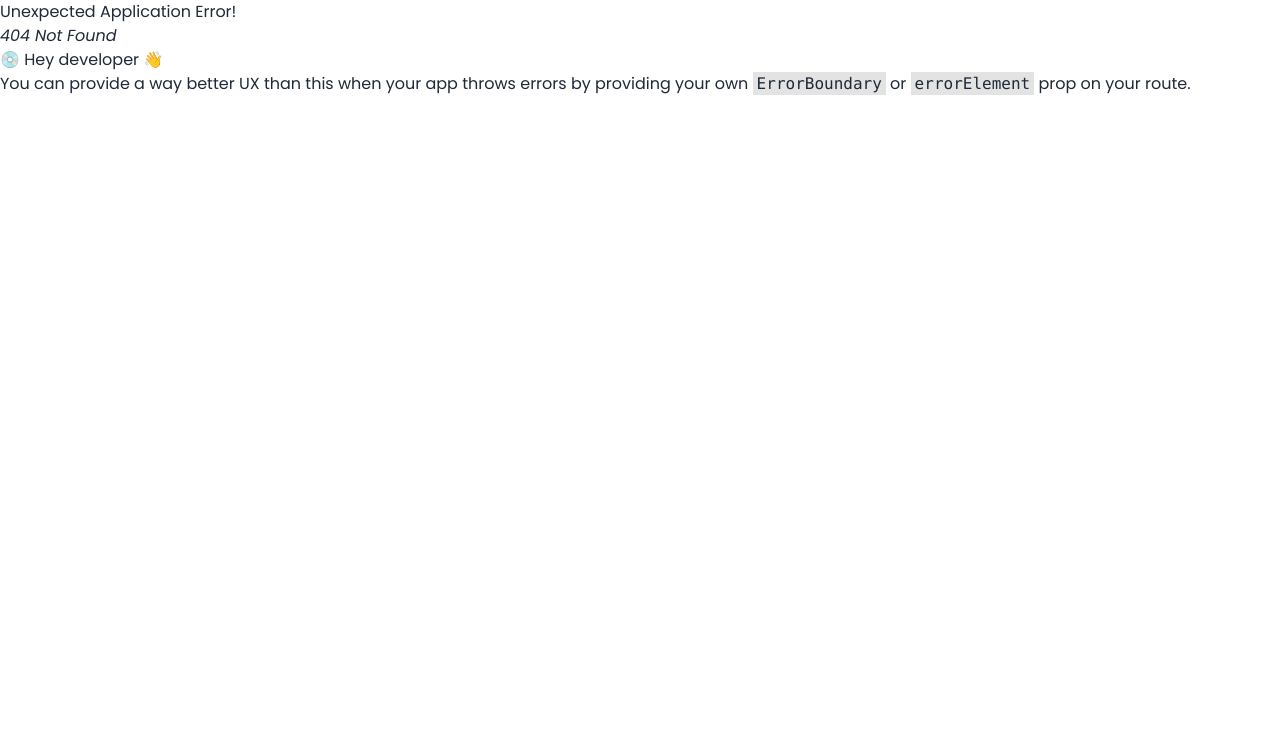
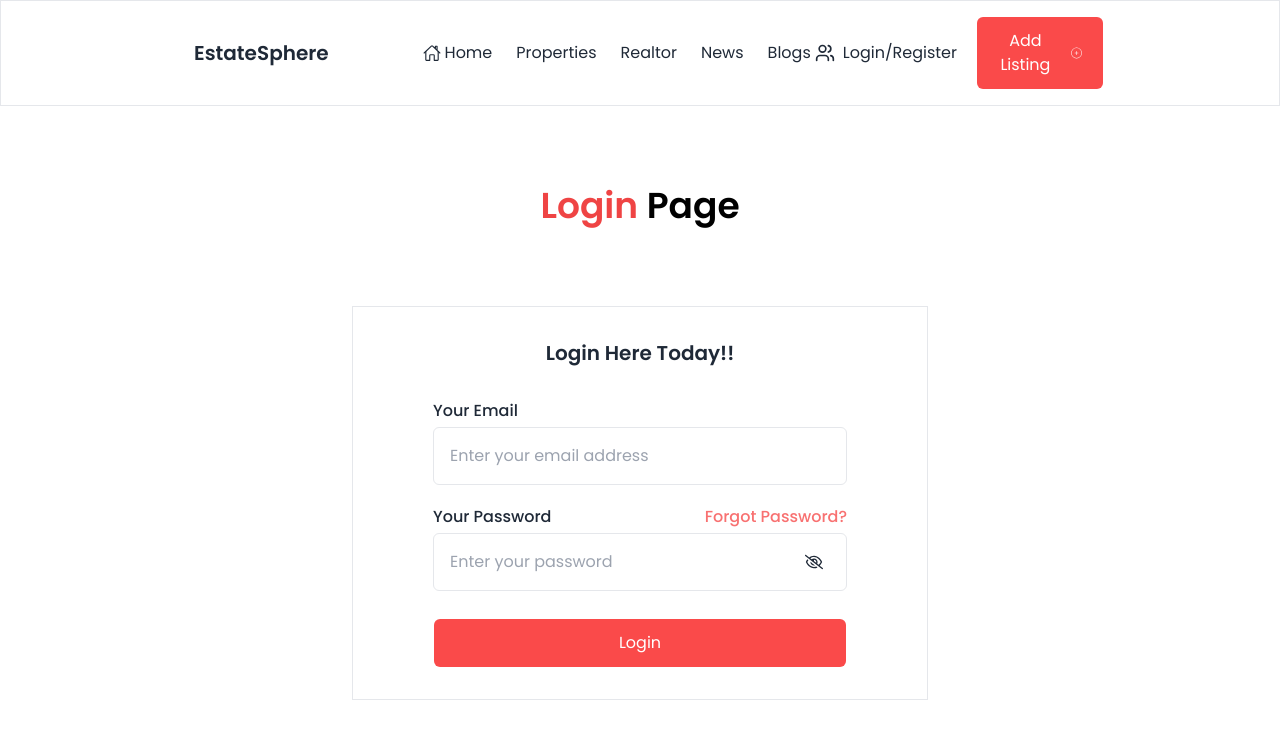
Before and after one commit to Jamil-Aktar-Ifat/estate-sphere, a React (Vite) app: page /login in a window 1280 px wide. Before the commit this address had no page. Shown: the top 738 px of the page. Built offline with nearby package versions, Linux system fonts and the light colour scheme.

Commit message:
login page created and show password funtionality added

```diff
--- a/package.json
+++ b/package.json
@@ -10,12 +10,15 @@
     "preview": "vite preview"
   },
   "dependencies": {
+    "animate.css": "^4.1.1",
     "localforage": "^1.10.0",
     "match-sorter": "^6.3.4",
     "react": "^18.3.1",
     "react-dom": "^18.3.1",
+    "react-icons": "^5.3.0",
     "react-router-dom": "^6.26.1",
-    "sort-by": "^0.0.2"
+    "sort-by": "^0.0.2",
+    "swiper": "^11.1.11"
   },
   "devDependencies": {
     "@eslint/js": "^9.9.0",
--- a/src/Layout/Root.jsx
+++ b/src/Layout/Root.jsx
@@ -3,7 +3,7 @@ import Navabar from "../components/Navabar";
 
 const Root = () => {
   return (
-    <div className="w-full">
+    <div className="mx-auto">
       <div className="">
         <Navabar></Navabar>
       </div>
--- a/src/Pages/Home/Home.jsx
+++ b/src/Pages/Home/Home.jsx
@@ -1,12 +1,12 @@
 import React from "react";
-import Navabar from "../../components/Navabar";
-import SearchBar from "../../components/SearchBar";
+import Banner from "../../components/Banner";
 
 const Home = () => {
   return (
-    <div className="">
-      <SearchBar></SearchBar>
-      <h2 className="text-center">This is Home!</h2>
+    <div className=" ">
+      <div>
+        <Banner></Banner>
+      </div>
     </div>
   );
 };
--- /dev/null
+++ b/src/Pages/Login.jsx
@@ -0,0 +1,71 @@
+import { useState } from "react";
+import { FaRegEye } from "react-icons/fa6";
+import { FaRegEyeSlash } from "react-icons/fa6";
+
+const Login = () => {
+  const [showPassword, setShowPassword] = useState(false);
+  const handleLogIn = (e) => {
+    e.preventDefault();
+    const email = e.target.email.value;
+    const password = e.target.password.value;
+    console.log("form submitted", email, password);
+  };
+
+  return (
+    <form onSubmit={handleLogIn} className="">
+      <h2 className="text-4xl font-semibold text-center text-red-500 mt-20">
+        Login <span className="text-black">Page</span>
+      </h2>
+      <div className="border mx-72 mt-20">
+        <h2 className="text-xl font-semibold my-8 text-center">
+          Login Here Today!!
+        </h2>
+
+        <div className="md:mx-20">
+          <div className="">
+            <h2 className="font-medium mb-1">Your Email</h2>
+            <input
+              className="border p-4 w-full mb-5 rounded-md"
+              type="email"
+              name="email"
+              id="email"
+              placeholder="Enter your email address"
+            />
+          </div>
+          <div className="relative">
+            <div className="flex justify-between">
+              <h2 className="font-medium mb-1">Your Password</h2>
+              <a href="" className="text-red-400 font-medium ">
+                Forgot Password?
+              </a>
+            </div>
+            <input
+              className="border p-4 w-full mb-4 rounded-md"
+              type={showPassword ? "text" : "password"}
+              name="password"
+              id="password"
+              placeholder="Enter your password"
+            />
+            <span
+              onClick={() => setShowPassword(!showPassword)}
+              className="absolute top-12 right-6 text-lg"
+            >
+              {showPassword ? (
+                <FaRegEye></FaRegEye>
+              ) : (
+                <FaRegEyeSlash></FaRegEyeSlash>
+              )}
+            </span>
+          </div>
+        </div>
+        <div className="text-center p-3">
+          <button className="bg-[#FA4A4A] text-white border-none px-5 py-3 rounded-md w-3/4 mb-5">
+            Login
+          </button>
+        </div>
+      </div>
+    </form>
+  );
+};
+
+export default Login;
--- /dev/null
+++ b/src/Pages/Register.jsx
@@ -0,0 +1,11 @@
+import React from "react";
+
+const Register = () => {
+  return (
+    <div>
+      <h2 className="text-xl text-center">This is register page</h2>
+    </div>
+  );
+};
+
+export default Register;
--- /dev/null
+++ b/src/components/Banner.jsx
@@ -0,0 +1,11 @@
+import React from 'react';
+
+const Banner = () => {
+  return (
+    <div>
+      <h2 className="text-xl text-center">This is banner section</h2>
+    </div>
+  );
+};
+
+export default Banner;
--- a/src/components/Navabar.jsx
+++ b/src/components/Navabar.jsx
@@ -1,10 +1,16 @@
 import { Link, NavLink } from "react-router-dom";
+import { IoHomeOutline } from "react-icons/io5";
+import { CiCirclePlus } from "react-icons/ci";
+import { LuUsers } from "react-icons/lu";
 
 const Navabar = () => {
   const navLinks = (
     <>
-      <li >
-        <NavLink to="/">Home</NavLink>
+      <li>
+        <NavLink to="/" className="flex items-center gap-1">
+          <IoHomeOutline className="font-bold text-lg"></IoHomeOutline>
+          Home
+        </NavLink>
       </li>
       <li>
         <NavLink>Properties</NavLink>
@@ -13,15 +19,15 @@ const Navabar = () => {
         <NavLink>Realtor</NavLink>
       </li>
       <li>
-        <NavLink>Others</NavLink>
+        <NavLink>News</NavLink>
       </li>
       <li>
-        <NavLink>Update Profile</NavLink>
+        <NavLink>Blogs</NavLink>
       </li>
     </>
   );
   return (
-    <div className="navbar bg-[#004274] text-white md:px-44 py-4">
+    <div className="navbar md:px-44 py-4 border mx-auto">
       <div className="navbar-start">
         <div className="dropdown">
           <div tabIndex={0} role="button" className="btn btn-ghost lg:hidden">
@@ -54,9 +60,16 @@ const Navabar = () => {
       <div className="navbar-center hidden lg:flex">
         <ul className="gap-6 menu-horizontal px-1">{navLinks}</ul>
       </div>
-      <div className="navbar-end">
-        <button className="bg-[#00aeff] border-none px-5 py-2 custom-hover ">
-          Login
+      <div className="navbar-end gap-5">
+        <div className="flex items-center">
+          <LuUsers className="mr-2 text-xl "></LuUsers>
+          <Link to="/login">Login</Link>
+          <span>/</span>
+          <Link to="/register">Register</Link>
+        </div>
+        <button className="bg-[#FA4A4A] border-none px-5 py-3 rounded-md custom-hover flex items-center gap-4">
+          <span className="text-white">Add Listing</span>
+          <CiCirclePlus className="text-xl text-white font-extrabold"></CiCirclePlus>
         </button>
       </div>
     </div>
--- a/src/components/SearchBar.jsx
+++ /dev/null
@@ -1,23 +0,0 @@
-const SearchBar = () => {
-  return (
-    <div className="my-4 flex items-center gap-5">
-      <div>
-        <input
-          type="text"
-          placeholder="Enter Keyword....."
-          className="p-3 border md:pr-40"
-        />
-      </div>
-      <button className="border px-5 py-3  custom-hover">Status</button>
-      <button className="border px-5 py-3  custom-hover">Beds</button>
-      <button className="border px-5 py-3  custom-hover">Baths</button>
-      <button className="border px-5 py-3  custom-hover">Price</button>
-      <button className="border px-5 py-3  custom-hover">Advanced</button>
-      <button className="border px-5 py-3  bg-[#fd7e14] text-white hover:bg-slate-300">
-        Search
-      </button>
-    </div>
-  );
-};
-
-export default SearchBar;
--- a/src/index.css
+++ b/src/index.css
@@ -9,7 +9,7 @@ body {
 }
 
 .custom-hover:hover{
-    background: rgb(162, 200, 223);
-    color: black;
+    background: black;
+    color: whitesmoke;
     /* text-decoration: underline; */
 }
```
Also changed, not shown: src/Routes/PublicRoute.jsx (+10 -0 lines), 1 other file (tests, documents, lock files or other folders).
